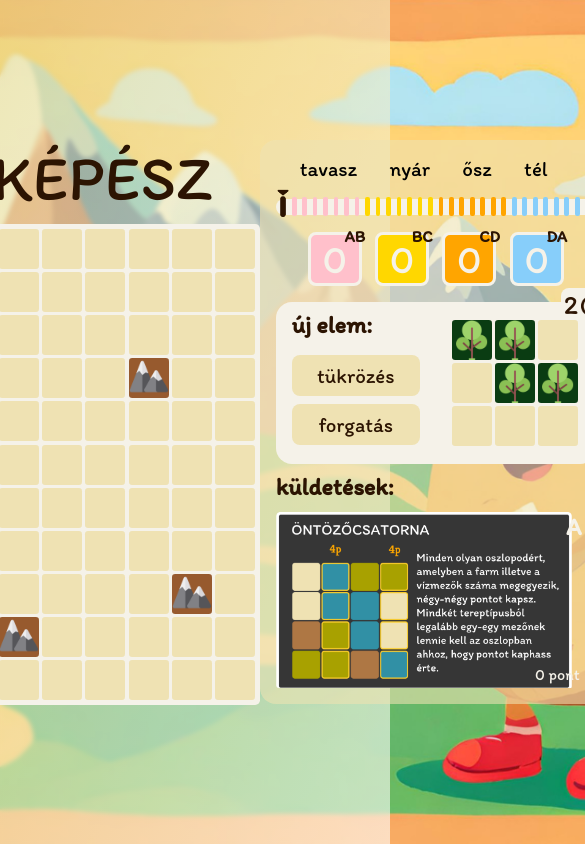
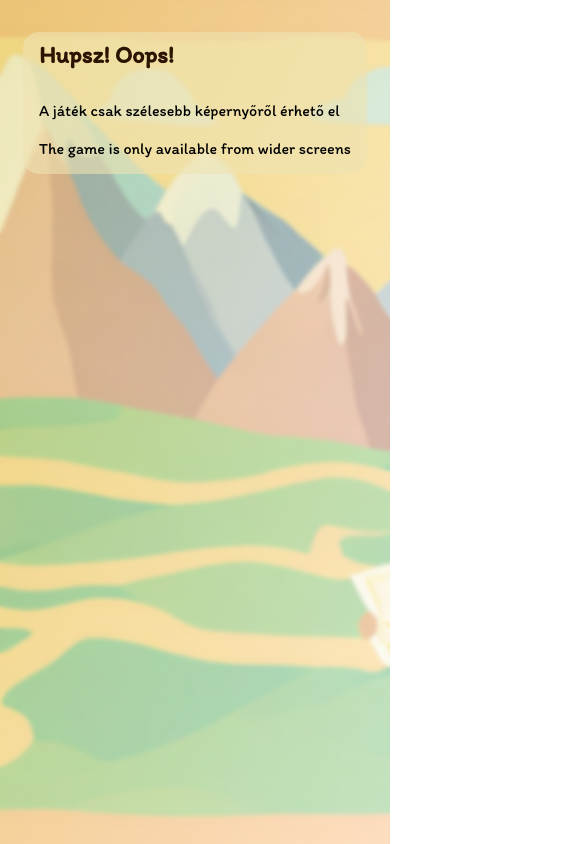
Before and after one commit to vtmate/a_terkepesz, a plain HTML site: page index.html in a window 390 px wide. Shown: the top 844 px of the page, 585 px wide, since content can reach past the window. Drawn offline with Linux system fonts and the light colour scheme.

Commit message:
game now not available from phone

```diff
--- a/index.html
+++ b/index.html
@@ -103,6 +103,10 @@
                 <div class="challenges"></div>
             </div>
         </div>
+        <div class="mobilemsg">
+            <h2>Hupsz! Oops!</h2>
+            <p>A játék csak szélesebb képernyőről érhető el <br><br>The game is only available from wider screens</p>
+        </div>
     </div>
 
     <script src="scripts/elements.js"></script>
--- a/scripts/app.js
+++ b/scripts/app.js
@@ -73,7 +73,6 @@ class Card{
             for (var j = 0; j < 3; j++){
                 if(this.element.shape[i][j] == 1){
                     fields[i*3 + j].classList.add(this.element.type);
-                    console.log(this.element.type)
                 } else {
                     fields[i*3 + j].classList.remove(this.element.type);
                 }
@@ -142,7 +141,6 @@ for(let i = 0; i < 4; i++){
     challengeNames.splice(randomNameIndex, 1);
 }
 
-console.log(typeof(challengeHolders[0]));
 challengeHolders[2].classList.add('notActive');
 challengeHolders[3].classList.add('notActive');
 
@@ -156,7 +154,6 @@ function newRound() {
     time += elements[newCardIndex].time*10.5;
     timer += elements[newCardIndex].time;
 
-    console.log('timer: ' + timer);
     pointer.style.left = time + "px";
     if (timer > 7 && currentSeason == 'spring') {
         currentSeason = 'summer';
--- a/style.css
+++ b/style.css
@@ -352,3 +352,25 @@ button:hover{
     margin: -2rem 0;
     margin-left: 1rem;
 }
+
+.mobilemsg{
+    display: none;
+}
+
+@media only screen and (max-width: 812px){
+    .center{
+        display: none;
+    }
+    .mobilemsg{
+        display: block;
+        background-color: var(--beige-tr);
+        padding: 1rem;
+        margin-top: 2rem;
+        margin-inline: 0.5rem;
+        border-radius: 1rem;
+    }
+
+    .mobilemsg h2{
+        margin-bottom: 2rem;
+    }
+}
```
